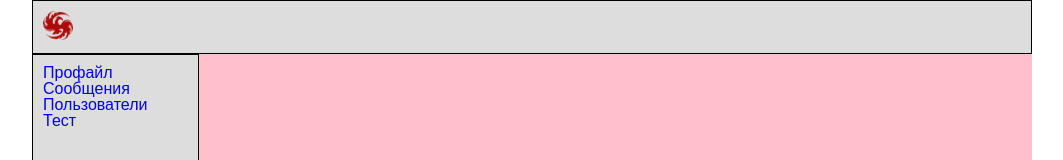
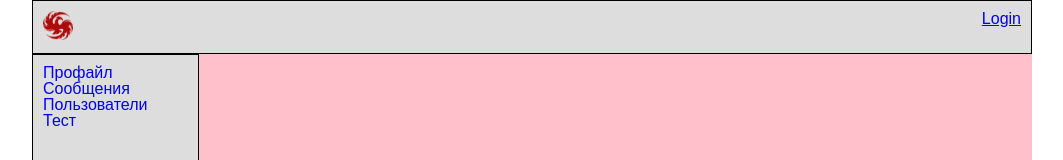
Before and after one commit to Arte747/spa_1, a React (Create React App) app in the folder my-app/: page / in a window 1280 px wide. Shown: the top 160 px of the page, without its empty margins (108-1171 px from the left). Built offline with nearby package versions, Linux system fonts and the light colour scheme; no server answers.

Commit message:
cookie, login

```diff
--- a/my-app/src/App.js
+++ b/my-app/src/App.js
@@ -1,6 +1,6 @@
 import React from 'react';
 import s from './App.module.css';
-import Header from './components/Header/Header';
+import HeaderContainer from './components/Header/HeaderContainer';
 import Navbar from './components/Navbar/Navbar';
 import ProfileContainer from './components/Profile/ProfileContainer';
 import UsersContainer from './components/Users/UsersContainer';
@@ -12,7 +12,7 @@
 const App = (props) => {
 	return (
 		<div className={s.wrapper}>
-			<Header />
+			<HeaderContainer />
 			<Navbar />
 			<div className={s.content}>
 				{/* ? означает, что параметр не обязателен */}
--- a/my-app/src/components/Header/Header.jsx
+++ b/my-app/src/components/Header/Header.jsx
@@ -1,12 +1,20 @@
 import React from 'react';
 import s from './Header.module.css';
 import image from '../../img/logo.png';
+import {NavLink} from 'react-router-dom';
 
 const Header = (props) => {
 	return (
 		<div className={s.header}>
 			<img src={image} alt="logo" />
+			<div className={s.loginBlock}>
+				{props.isAuth
+					? props.login
+					: <NavLink to={'/login'}>Login</NavLink>}
+
+			</div>
 		</div>
+
 	);
 };
 
--- a/my-app/src/components/Header/Header.module.css
+++ b/my-app/src/components/Header/Header.module.css
@@ -8,3 +8,7 @@
 .header img {
 	width: 30px;
 }
+
+.loginBlock {
+	float: right;
+}
--- /dev/null
+++ b/my-app/src/components/Header/HeaderContainer.jsx
@@ -0,0 +1,31 @@
+import React from 'react';
+import Header from './Header';
+import * as axios from 'axios';
+import {connect} from 'react-redux';
+import {setAuthUserData} from '../../redux/auth-reducer';
+
+class HeaderContainer extends React.Component {
+
+	componentDidMount() {
+		axios.get(`https://social-network.samuraijs.com/api/1.0/auth/me`, {
+			withCredentials: true
+		})
+			.then(response => {
+				if(response.data.resultCode === 0) {
+					let {userId, email, login} = response.data.data;
+					this.props.setAuthUserData(userId, email, login);
+				}
+			});
+	}
+
+	render() {
+		return <Header {...this.props} />
+	}
+};
+
+const mapStateToProps = (state) => ({
+	isAuth: state.auth.isAuth,
+	login: state.auth.login
+});
+
+export default connect(mapStateToProps, {setAuthUserData})(HeaderContainer);
--- /dev/null
+++ b/my-app/src/redux/auth-reducer.js
@@ -0,0 +1,26 @@
+const SET_USER_DATA = 'SET_USER_DATA';
+
+const initialState = {
+	userId: null,
+	email: null,
+	login: null,
+	isAuth: false
+};
+
+const authReducer = (state = initialState, action) => {
+	switch(action.type) {
+		case SET_USER_DATA:
+			return {
+				...state,
+				...action.data,
+				isAuth: true
+			}
+
+		default:
+			return state;
+	}
+};
+
+export default authReducer;
+
+export const setAuthUserData = (userId, email, login) => ({type: SET_USER_DATA, data: {userId, email, login}});
--- a/my-app/src/redux/redux-store.js
+++ b/my-app/src/redux/redux-store.js
@@ -3,12 +3,14 @@
 import dialogsReducer from './dialogs-reducer';
 import testReducer from './test-reducer';
 import usersReducer from './users-reducer';
+import authReducer from './auth-reducer';
 
 let reducers = combineReducers({
 	profilePage: profileReducer,
 	dialogsPage: dialogsReducer,
 	usersPage: usersReducer,
-	testPage: testReducer
+	testPage: testReducer,
+	auth: authReducer
 });
 
 let store = createStore(reducers);
```
